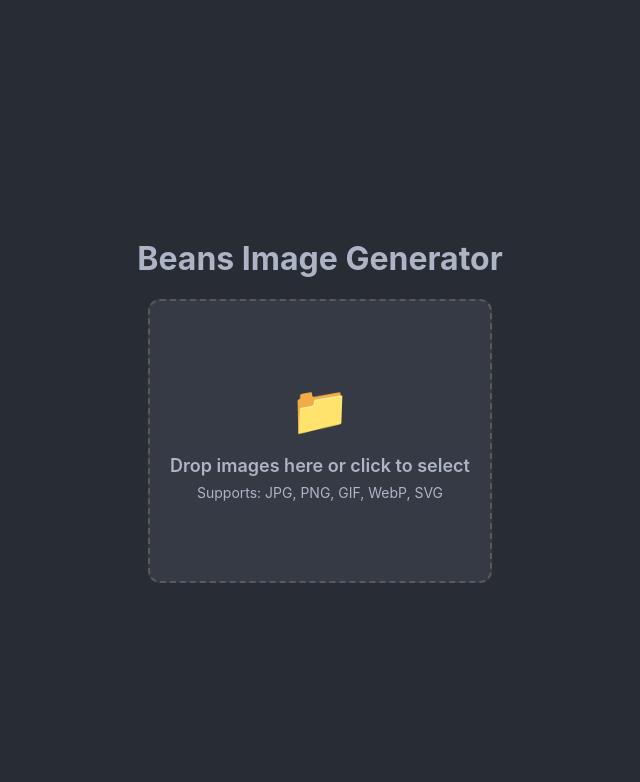
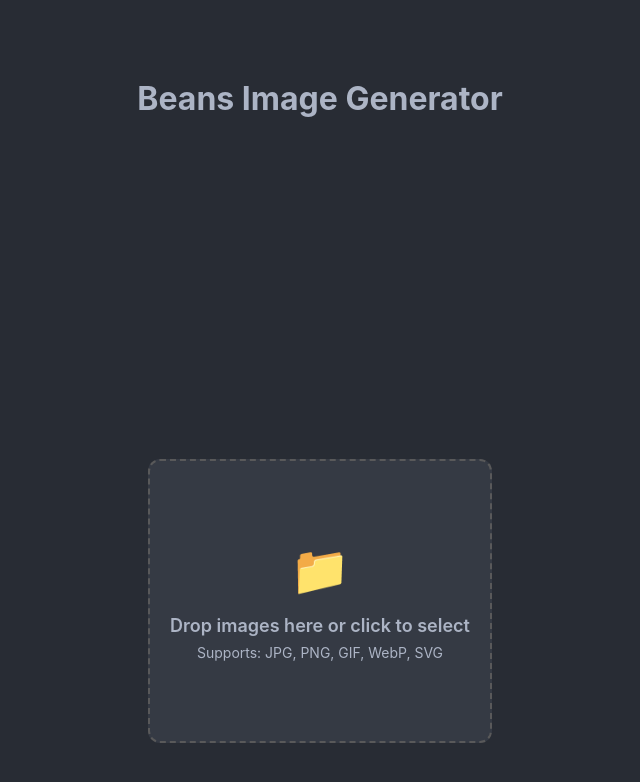
Before and after one commit to shrayg/pill_image_generator, a React (Create React App) app: page / in a window 1280 px wide. Shown: the top 782 px of the page, without its empty margins (320-960 px from the left). Built offline with nearby package versions, Linux system fonts and the light colour scheme.

Commit message:
added padding

```diff
--- a/src/App.css
+++ b/src/App.css
@@ -58,4 +58,5 @@
 h1 {
   font-size: 2rem;
   color: #acb4c5;
+  padding-bottom: 25%;
 }
```
